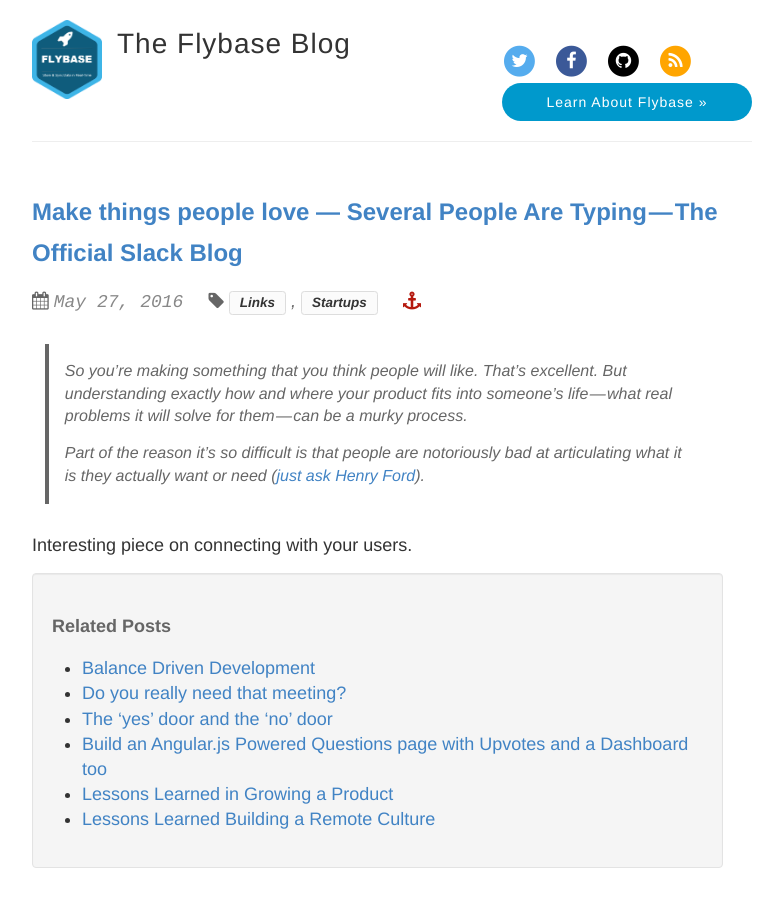
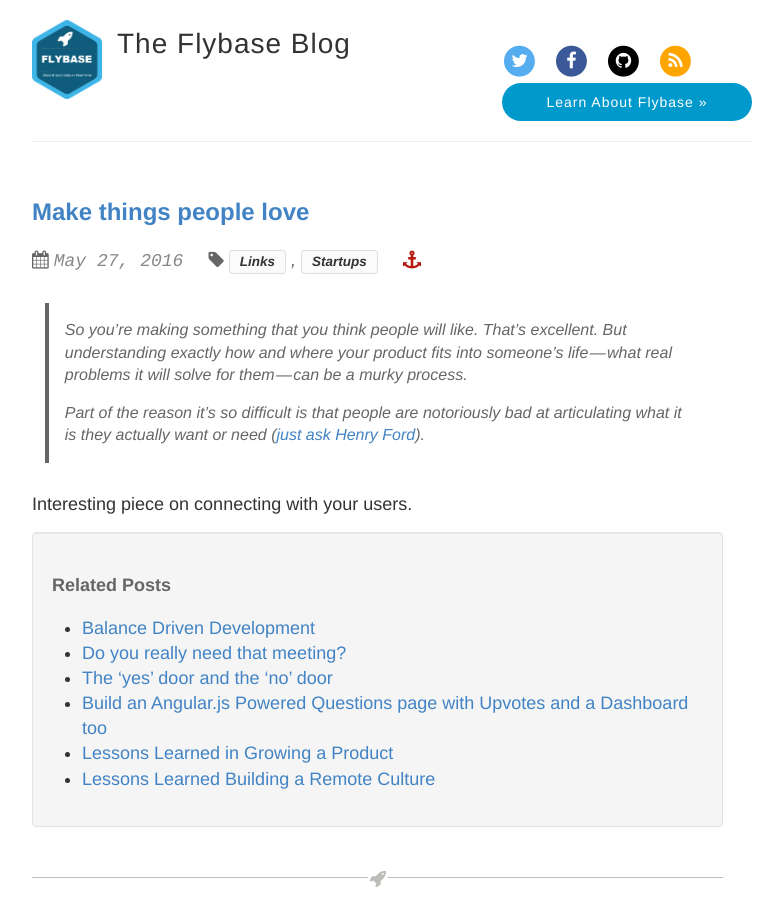
Before and after one commit to flybaseio/flybaseio.github.io, a Jekyll site: the page built from _posts/2016-05-27-make-things-people-love.md, in a window 1280 px wide and 900 px high. Shown: the whole window, without its empty margins (248-1031 px from the left). Built offline with Jekyll 4.4.1, drawn with Linux system fonts in a browser that asks for light colours; nearby versions of some CDN libraries.

Commit message:
Update and rename 2016-05-27-make-things-people-love-several-people-are-typing-the-official-slack-blog.md to 2016-05-27-make-things-people-love.md

```diff
--- a/_posts/2016-05-27-make-things-people-love-several-people-are-typing-the-official-slack-blog.md
+++ b/_posts/2016-05-27-make-things-people-love.md
@@ -1,7 +1,7 @@
 ---
 layout: post
 published: true
-title: "Make things people love — Several People Are Typing — The Official Slack Blog"
+title: "Make things people love"
 date: 2016-05-27T17:25:11.506Z
 tags:
   - links
```
